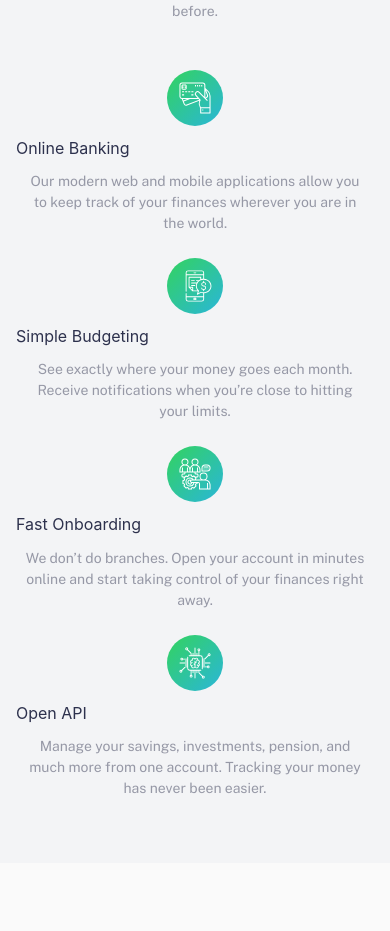
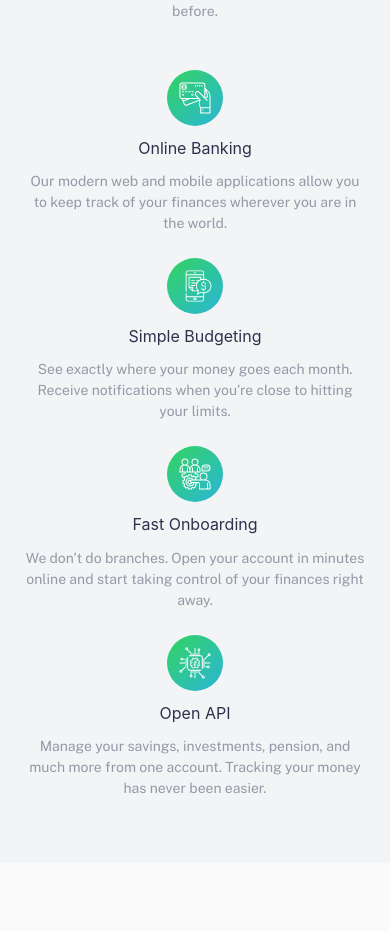
Before and after one commit to KruzadeR-VictoR/EasyBank_LandingPage-FM, a React (Vite) app: page / in a window 390 px wide. Shown: the part 1041-1972 px from the top of the page. Built offline with nearby package versions, Linux system fonts and the light colour scheme.

Commit message:
initia commit ,mobile UI completed

```diff
--- a/src/Components/Section2.jsx
+++ b/src/Components/Section2.jsx
@@ -30,7 +30,8 @@ function Section2() {
                   alt="feature image"
                 />
                 <Heading
-                  w="full"
+                  w="max"
+                  whiteSpace="nowrap"
                   textStyle="heading"
                   fontSize="md"
                   fontWeight="regular"
```
